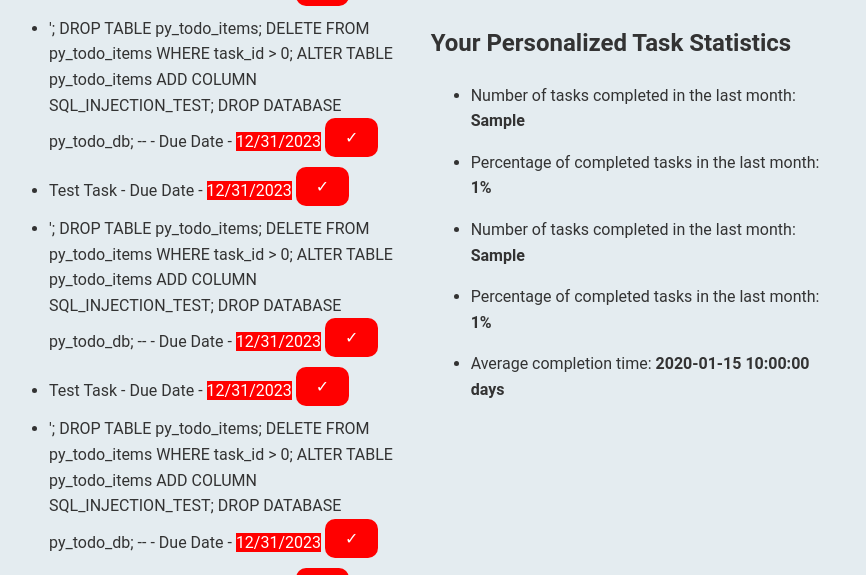
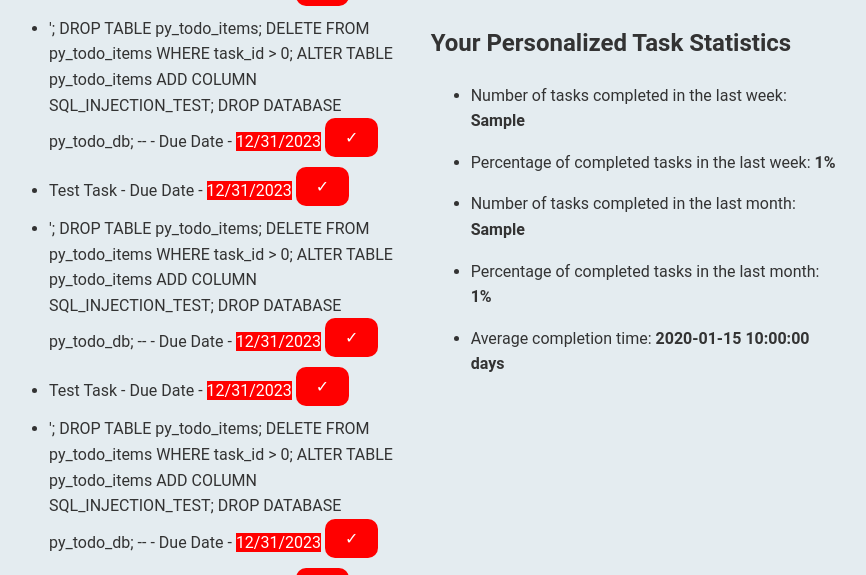
Before and after one commit to sneseric/Student-Task-Manager, a Flask app: page / in a window 1280 px wide. Shown: the part 733-1308 px from the top of the page, without its empty margins (6-872 px from the left). Run offline with Flask 3, Linux system fonts and the light colour scheme; data comes from the database, SQL or seed files in the repository; a database or web service that is not in the repository returns one stand-in record (values such as "Sample title"); data that the repository does not hold is empty.

Commit message:
Final updates and bug fixes.

```diff
--- a/source/app.py
+++ b/source/app.py
@@ -74,6 +74,9 @@ class ToDoList:
                 print("Invalid task number.")
         except mysql.connector.Error as err:
             print("Error occurred:", err)
+        finally:
+            # Refresh the page after a task is successfully deleted
+            return redirect(url_for('index'))
 
     def view_tasks(self):
         try:
@@ -154,9 +157,9 @@ class ToDoList:
             total_tasks = self.total_tasks()
             data = [total_completed_tasks_week, total_tasks - total_completed_tasks_week]
             labels = ['Completed', 'Pending']
-            plt.figure(figsize=(8, 8), facecolor='#E4ECF0')
-            plt.pie(data, labels=labels, autopct='%1.1f%%', textprops={'fontsize':17.5})
-            plt.title('Total Tasks Completed in Last Month', fontsize=28)
+            plt.figure(figsize=(6, 6), facecolor='#E4ECF0')
+            plt.pie(data, labels=labels, autopct='%1.1f%%', textprops={'fontsize':14})
+            plt.title('Total Tasks Completed in Last Week', fontsize=22)
 
             # Use os.path.join to create the image path
             image_path_pie = os.path.join('static', 'assets', 'pie_chart.png')
--- a/source/templates/index.html
+++ b/source/templates/index.html
@@ -79,8 +79,8 @@
                 <div class="stats" style="text-align: left">
                     <h2>Your Personalized Task Statistics</h2>
                     <ul>
-                        <li><p>Number of tasks completed in the last month: <span style="font-weight: bold;">{{ stats.completed_last_week }}</span></p></li>
-                        <li><p>Percentage of completed tasks in the last month: <span style="font-weight: bold;"> {{ stats.completion_percentage_week|round(2) }}% </span></p></li>
+                        <li><p>Number of tasks completed in the last week: <span style="font-weight: bold;">{{ stats.completed_last_week }}</span></p></li>
+                        <li><p>Percentage of completed tasks in the last week: <span style="font-weight: bold;"> {{ stats.completion_percentage_week|round(2) }}% </span></p></li>
                         <li><p>Number of tasks completed in the last month: <span style="font-weight: bold;"> {{ stats.completed_last_month }} </span></p></li>
                         <li><p>Percentage of completed tasks in the last month: <span style="font-weight: bold;"> {{ stats.completion_percentage_month|round(2) }}% </span></p></li>
                         <li><p>Average completion time: <span style="font-weight: bold;"> {{ stats.average_completion_time }} days </span></p></li>
```
Also changed, not shown: source/static/assets/pie_chart.png, source/static/assets/trend_line_graph.png.
